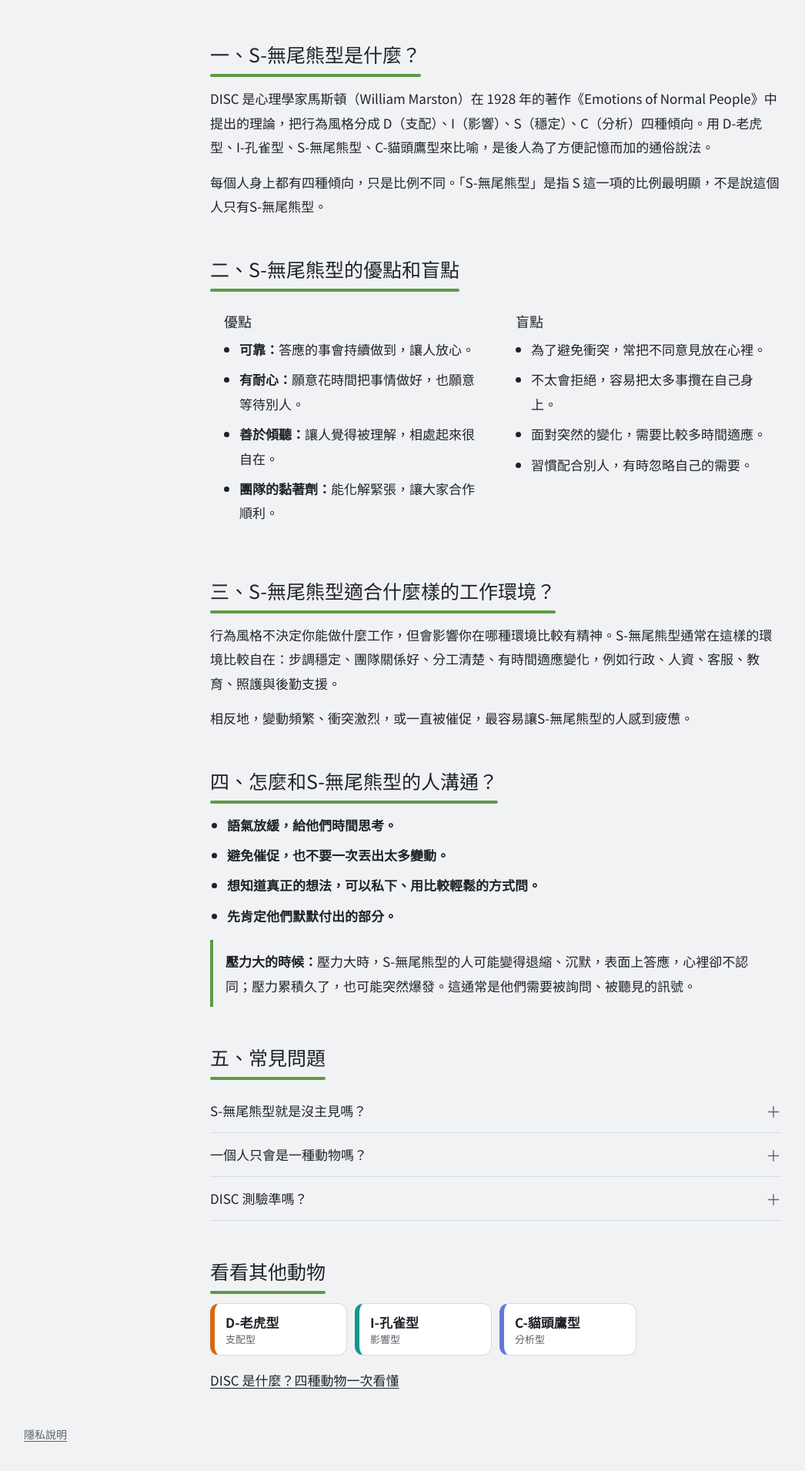
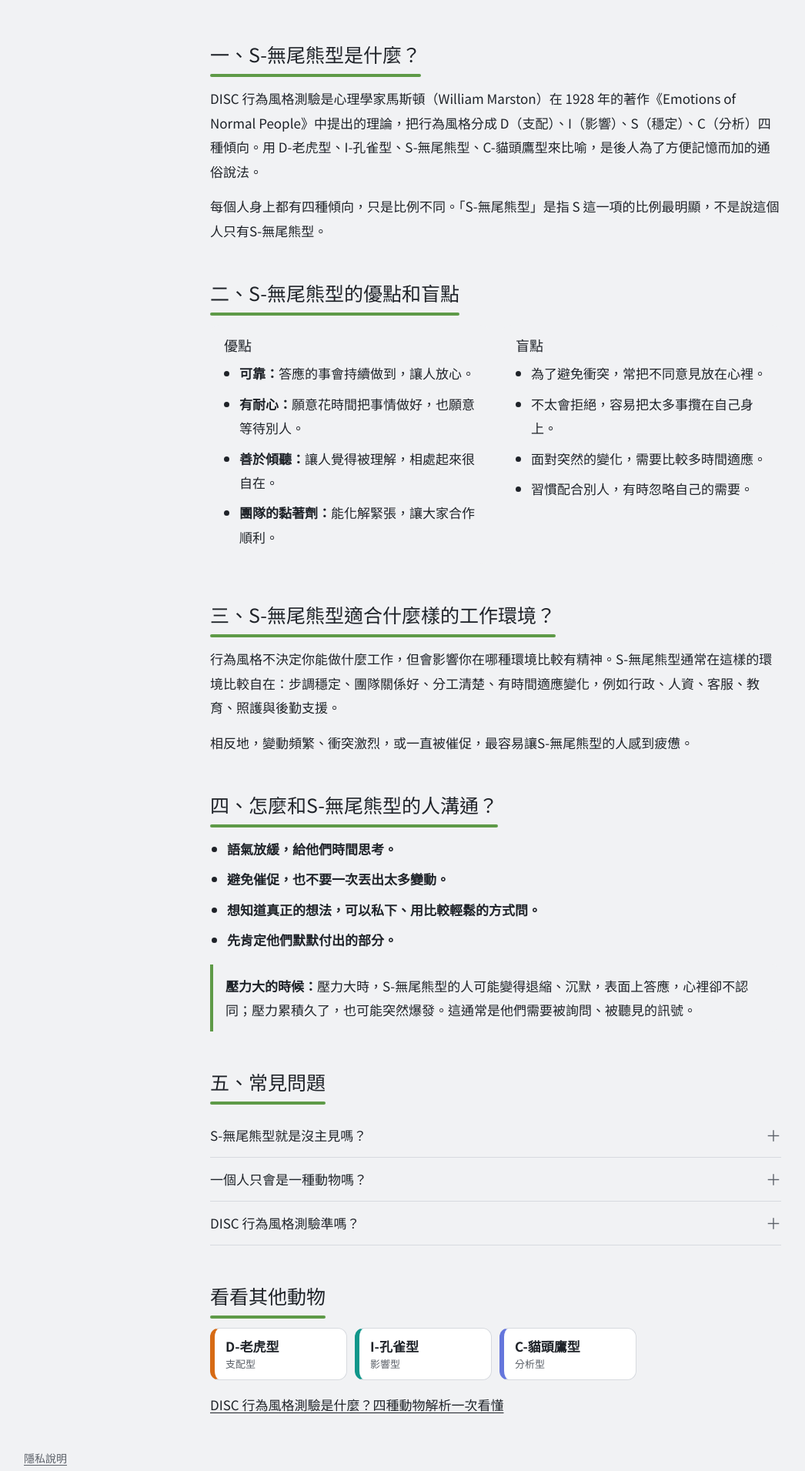
Before and after one commit to LuniHorn27/animal-colors-disc, a plain HTML site: page disc-koala.html in a window 1280 px wide. Shown: the part 848-2759 px from the top of the page at 77% size, without its empty margins (117-1163 px from the left). Drawn offline with Linux system fonts and the light colour scheme; a web font is replaced by a local one.

Commit message:
koala 頁：內文的「DISC」改為完整名稱「DISC 行為風格測驗」（導言、是什麼、常見問題、底部連結）
Co-Authored-By: Claude Sonnet 5.5 <noreply@anthropic.com>

```diff
--- a/disc-koala.html
+++ b/disc-koala.html
@@ -113,13 +113,13 @@ main{max-width:1080px}
     <h1>DISC 行為風格測驗<br><mark>S 無尾熊型</mark> 完整解析</h1></div>
     <svg class="bn-art" viewBox="0 0 100 100" aria-hidden="true"><circle cx="50" cy="50" r="48" fill="url(#pat)"/></svg>
     <p class="bn-lab"><svg viewBox="0 0 24 24" aria-hidden="true" fill="none" stroke="currentColor" stroke-width="1.6" stroke-linecap="round" stroke-linejoin="round"><circle cx="4.5" cy="17.5" r="3"/><circle cx="14.5" cy="17.5" r="3"/><path d="M4.5 17.5L8 12h4.5l2 5.5"/><path d="M8 12l1.8-3.4 3.2.8"/><circle cx="10.2" cy="5.6" r="1.2" fill="currentColor"/><path d="M18.6 8.4L23.4 5.2v8.4l-4.8-3.2z" fill="currentColor" fill-opacity=".26" stroke="none"/><path d="M13 9.4h2.6"/><path d="M15.6 8.1h2.4v2.6h-2.4z" stroke-width="1.2"/></svg><span>尋光引路實驗室 LumineerLab</span></p></div></div>
-      <p class="lead">S-無尾熊型是 DISC 的 <b>S 型（Steadiness，穩定型）</b>：穩定可靠、體貼包容，是大家最安心的依靠。</p>
+      <p class="lead">S 無尾熊型是 DISC 行為風格測驗的 <b>S 型（Steadiness，穩定型）</b>：穩定可靠、體貼包容，是大家最安心的依靠。</p>
       <a class="cta" href="./">想知道你的 S-無尾熊型 有多高？開始免費測驗</a>
       <nav class="outline" aria-label="文章大綱"><b>文章大綱</b><ol><li><a href="#what">S-無尾熊型是什麼</a></li><li><a href="#pros">優點和盲點</a></li><li><a href="#work">工作環境</a></li><li><a href="#talk">怎麼溝通</a></li><li><a href="#faq">常見問題</a></li></ol></nav>
     </div></div>
   <section class="sec" id="what">
     <h2>S-無尾熊型是什麼？</h2>
-    <p>DISC 是心理學家馬斯頓（William Marston）在 1928 年的著作《Emotions of Normal People》中提出的理論，把行為風格分成 D（支配）、I（影響）、S（穩定）、C（分析）四種傾向。用 D-老虎型、I-孔雀型、S-無尾熊型、C-貓頭鷹型來比喻，是後人為了方便記憶而加的通俗說法。</p>
+    <p>DISC 行為風格測驗是心理學家馬斯頓（William Marston）在 1928 年的著作《Emotions of Normal People》中提出的理論，把行為風格分成 D（支配）、I（影響）、S（穩定）、C（分析）四種傾向。用 D-老虎型、I-孔雀型、S-無尾熊型、C-貓頭鷹型來比喻，是後人為了方便記憶而加的通俗說法。</p>
     <p>每個人身上都有四種傾向，只是比例不同。「S-無尾熊型」是指 S 這一項的比例最明顯，不是說這個人只有S-無尾熊型。</p>
   </section>
 
@@ -168,7 +168,7 @@ main{max-width:1080px}
     <h2>常見問題</h2>
     <details class="q"><summary><h3>S-無尾熊型就是沒主見嗎？</h3></summary><p>不是。S-無尾熊型習慣先聽完別人的想法，也常為了和諧把意見放在心裡。用輕鬆、不催促的方式問，他們通常會說出自己的想法。</p></details>
     <details class="q"><summary><h3>一個人只會是一種動物嗎？</h3></summary><p>不會。每個人身上都有四種傾向，也常有兩種都很明顯的情況。</p></details>
-    <details class="q"><summary><h3>DISC 測驗準嗎？</h3></summary><p>DISC 是根據你自己的作答描述行為傾向，適合用來認識自己和改善溝通，不是能力評分，也不是診斷工具，結果僅供參考。</p></details>
+    <details class="q"><summary><h3>DISC 行為風格測驗準嗎？</h3></summary><p>DISC 行為風格測驗是根據你自己的作答描述行為傾向，適合用來認識自己和改善溝通，不是能力評分，也不是診斷工具，結果僅供參考。</p></details>
   </section>
 
   <section class="sec" aria-labelledby="more">
@@ -178,7 +178,7 @@ main{max-width:1080px}
       <li><a href="disc-peacock.html" style="--o:var(--i)"><b>I-孔雀型</b><small>影響型</small></a></li>
       <li><a href="disc-owl.html" style="--o:var(--c)"><b>C-貓頭鷹型</b><small>分析型</small></a></li>
     </ul>
-    <p style="margin-top:16px"><a href="disc.html">DISC 是什麼？四種動物一次看懂</a></p>
+    <p style="margin-top:16px"><a href="disc.html">DISC 行為風格測驗是什麼？四種動物解析一次看懂</a></p>
   </section>
 
   </div>
```
